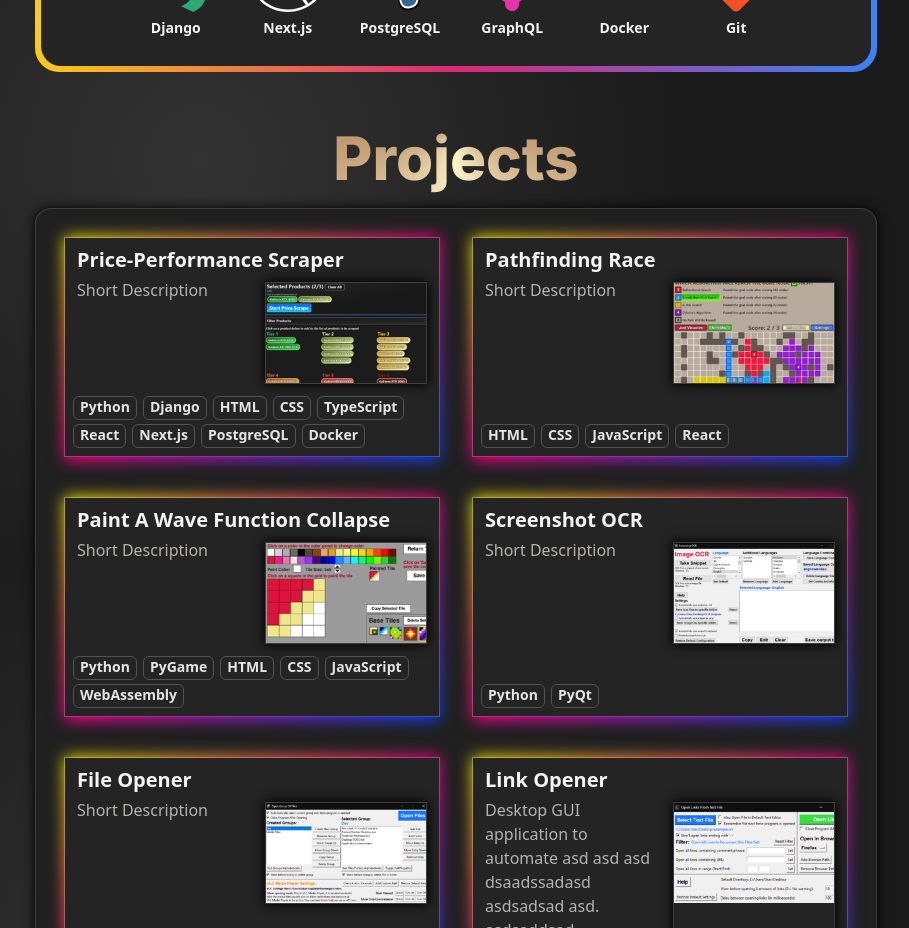
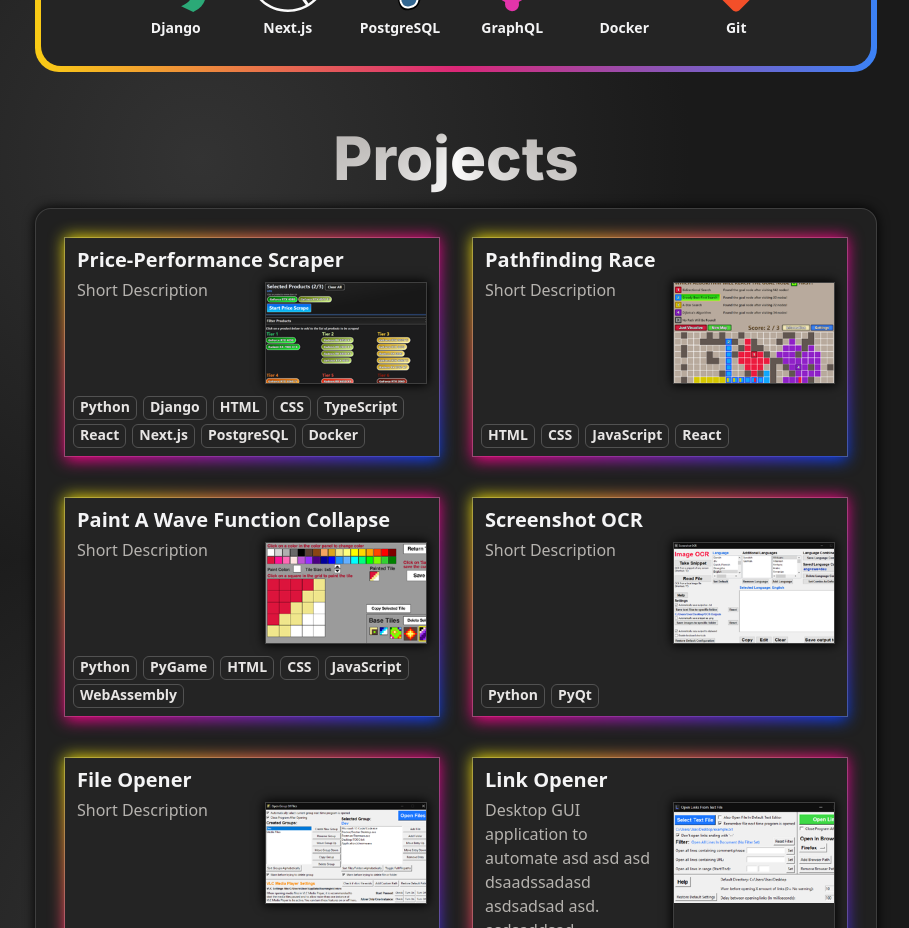
Before and after one commit to vik-ma/portfolio, a Next.js app: page / in a window 1280 px wide. Shown: the part 1040-1968 px from the top of the page, without its empty margins (184-1093 px from the left). Built offline with nearby package versions, Linux system fonts and the light colour scheme.

Commit message:
Change Projects title gradient

```diff
--- a/app/components/ProjectsSection.tsx
+++ b/app/components/ProjectsSection.tsx
@@ -7,8 +7,8 @@ export default function ProjectsSection() {
   const projects: ProjectsInfoProps = ProjectsInfo;
   return (
     <>
-      <div className="text-center">
-        <h2 className="pb-4 text-4xl md:text-6xl font-extrabold bg-[conic-gradient(at_top,_var(--tw-gradient-stops))] from-amber-900 via-amber-100 to-amber-900 bg-clip-text text-transparent">
+      <div className="text-center flex justify-center">
+        <h2 className="pb-4 text-4xl w-fit md:text-6xl font-extrabold bg-[conic-gradient(at_top,_var(--tw-gradient-stops))] from-stone-500 via-neutral-50 to-stone-500 bg-clip-text text-transparent">
           Projects
         </h2>
       </div>
```
